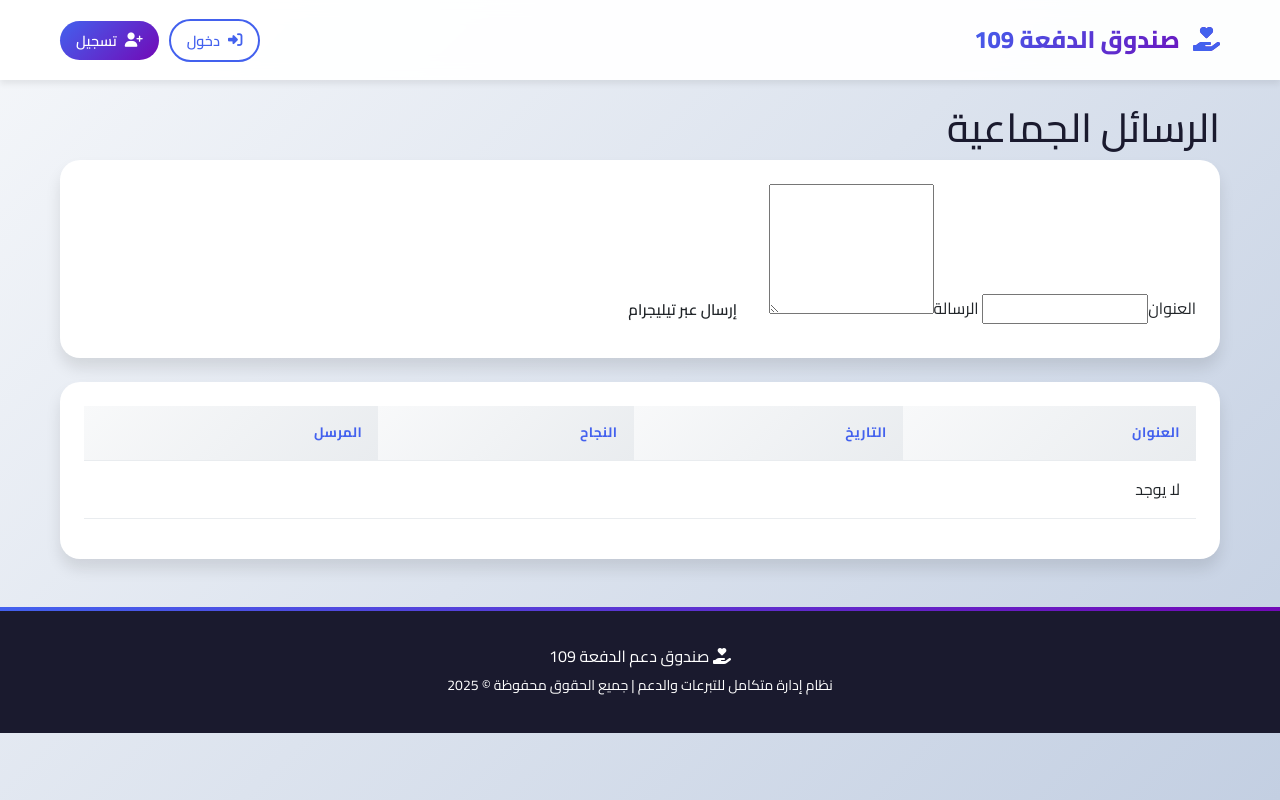
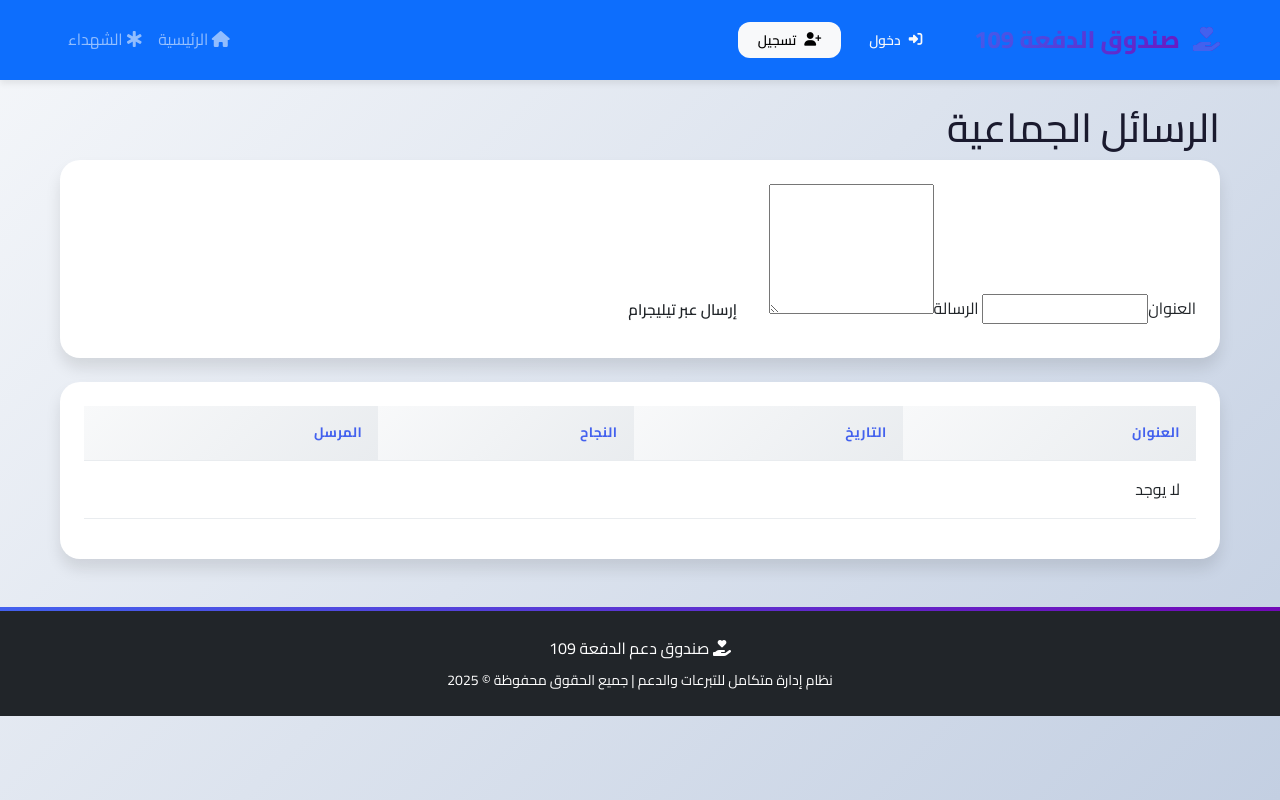
Before and after one commit to abdelrahman109/109-sys1, a Flask app: page /admin/broadcast in a window 1280 px wide. Run offline with Flask 3, Linux system fonts and the light colour scheme; a user stored in the database is signed in; data comes from the database, SQL or seed files in the repository; data that the repository does not hold is empty.

Commit message:
Update base.html

```diff
--- a/templates/base.html
+++ b/templates/base.html
@@ -21,47 +21,79 @@
 </head>
 <body>
     <!-- Navigation Bar -->
-    <nav class="navbar">
+    <nav class="navbar navbar-expand-lg navbar-dark bg-primary">
         <div class="container">
             <a class="navbar-brand" href="/">
                 <i class="fas fa-hand-holding-heart"></i> صندوق الدفعة 109
             </a>
 
-            <div class="nav-actions">
+            <!-- أزرار دخول وتسجيل في الأعلى -->
+            <div class="d-flex align-items-center gap-2">
                 {% if not current_user.is_authenticated %}
-                    <a href="/login" class="btn-nav btn-login">
+                    <a href="/login" class="btn btn-outline-light btn-sm">
                         <i class="fas fa-sign-in-alt"></i> دخول
                     </a>
-                    <a href="/register" class="btn-nav btn-register">
+                    <a href="/register" class="btn btn-light btn-sm">
                         <i class="fas fa-user-plus"></i> تسجيل
                     </a>
                 {% endif %}
 
-                <button class="hamburger" id="hamburgerBtn" aria-label="القائمة">
-                    <i class="fas fa-bars"></i>
+                <!-- زر القائمة للموبايل -->
+                <button class="navbar-toggler" type="button" data-bs-toggle="collapse" data-bs-target="#navbarNav" aria-controls="navbarNav" aria-expanded="false" aria-label="Toggle navigation">
+                    <span class="navbar-toggler-icon"></span>
                 </button>
             </div>
-        </div>
 
-        <!-- Mobile Menu -->
-        <div class="mobile-menu" id="mobileMenu">
-            <div class="mobile-menu-inner">
-                <ul class="mobile-nav-links">
-                    <li><a href="/"><i class="fas fa-home"></i> الرئيسية</a></li>
-                    <li><a href="/martyrs"><i class="fas fa-star-of-life"></i> الشهداء</a></li>
+            <!-- القائمة المنسدلة (تظهر على الموبايل) -->
+            <div class="collapse navbar-collapse" id="navbarNav">
+                <ul class="navbar-nav ms-auto">
+                    <li class="nav-item">
+                        <a class="nav-link" href="/">
+                            <i class="fas fa-home"></i> الرئيسية
+                        </a>
+                    </li>
+                    <li class="nav-item">
+                        <a class="nav-link" href="/martyrs">
+                            <i class="fas fa-star-of-life"></i> الشهداء
+                        </a>
+                    </li>
 
                     {% if current_user.is_authenticated %}
-                        <li><a href="/profile"><i class="fas fa-user"></i> ملفي الشخصي</a></li>
-                        <li><a href="/my-donations"><i class="fas fa-donate"></i> تبرعاتي</a></li>
-                        <li><a href="/my-certificates"><i class="fas fa-certificate"></i> شهاداتي</a></li>
+                        <li class="nav-item">
+                            <a class="nav-link" href="/profile">
+                                <i class="fas fa-user"></i> ملفي الشخصي
+                            </a>
+                        </li>
+                        <li class="nav-item">
+                            <a class="nav-link" href="/my-donations">
+                                <i class="fas fa-donate"></i> تبرعاتي
+                            </a>
+                        </li>
+                        <li class="nav-item">
+                            <a class="nav-link" href="/my-certificates">
+                                <i class="fas fa-certificate"></i> شهاداتي
+                            </a>
+                        </li>
                         {% if current_user.role == 'admin' %}
-                            <li><a href="/admin"><i class="fas fa-cog"></i> لوحة الأدمن</a></li>
-                            <li><a href="/admin/transparency"><i class="fas fa-chart-line"></i> الشفافية</a></li>
+                            <li class="nav-item dropdown">
+                                <a class="nav-link dropdown-toggle" href="#" role="button" data-bs-toggle="dropdown">
+                                    <i class="fas fa-cog"></i> لوحة الأدمن
+                                </a>
+                                <ul class="dropdown-menu dropdown-menu-end">
+                                    <li><a class="dropdown-item" href="/admin">لوحة التحكم</a></li>
+                                    <li><a class="dropdown-item" href="/admin/users">المستخدمين</a></li>
+                                    <li><a class="dropdown-item" href="/admin/donations">التبرعات</a></li>
+                                    <li><a class="dropdown-item" href="/admin/expenses">المصاريف</a></li>
+                                    <li><a class="dropdown-item" href="/admin/martyrs">الشهداء</a></li>
+                                    <li><a class="dropdown-item" href="/admin/transparency">الشفافية</a></li>
+                                </ul>
+                            </li>
                         {% endif %}
-                        <li><a href="/logout"><i class="fas fa-sign-out-alt"></i> تسجيل خروج</a></li>
-                    {% else %}
-                        <li><a href="/login"><i class="fas fa-sign-in-alt"></i> دخول</a></li>
-                        <li><a href="/register"><i class="fas fa-user-plus"></i> تسجيل</a></li>
+                        <li class="nav-item">
+                            <a class="nav-link" href="/logout">
+                                <i class="fas fa-sign-out-alt"></i> تسجيل خروج
+                            </a>
+                        </li>
                     {% endif %}
                 </ul>
             </div>
@@ -89,49 +121,21 @@
     </main>
 
     <!-- Footer -->
-    <footer>
+    <footer class="bg-dark text-white text-center py-4 mt-5">
         <div class="container">
-            <p><i class="fas fa-hand-holding-heart"></i> صندوق دعم الدفعة 109</p>
-            <p class="small">نظام إدارة متكامل للتبرعات والدعم | جميع الحقوق محفوظة &copy; 2025</p>
+            <p class="mb-2">
+                <i class="fas fa-hand-holding-heart"></i> صندوق دعم الدفعة 109
+            </p>
+            <p class="small mb-0">
+                نظام إدارة متكامل للتبرعات والدعم | جميع الحقوق محفوظة &copy; 2025
+            </p>
         </div>
     </footer>
 
     <!-- Scripts -->
     <script src="https://cdn.jsdelivr.net/npm/bootstrap@5.3.0/dist/js/bootstrap.bundle.min.js"></script>
     <script src="https://code.jquery.com/jquery-3.7.0.min.js"></script>
-
-    <script>
-        // Mobile Menu Toggle
-        document.addEventListener('DOMContentLoaded', function() {
-            const hamburger = document.getElementById('hamburgerBtn');
-            const mobileMenu = document.getElementById('mobileMenu');
-
-            if (hamburger && mobileMenu) {
-                hamburger.addEventListener('click', function(e) {
-                    e.stopPropagation();
-                    mobileMenu.classList.toggle('active');
-                    document.body.classList.toggle('menu-open');
-                });
-
-                document.addEventListener('click', function(event) {
-                    if (mobileMenu.classList.contains('active') &&
-                        !mobileMenu.contains(event.target) &&
-                        !hamburger.contains(event.target)) {
-                        mobileMenu.classList.remove('active');
-                        document.body.classList.remove('menu-open');
-                    }
-                });
-
-                const mobileLinks = mobileMenu.querySelectorAll('a');
-                mobileLinks.forEach(function(link) {
-                    link.addEventListener('click', function() {
-                        mobileMenu.classList.remove('active');
-                        document.body.classList.remove('menu-open');
-                    });
-                });
-            }
-        });
-    </script>
+    <script src="/static/js/main.js"></script>
 
     {% block extra_js %}{% endblock %}
 </body>
```
